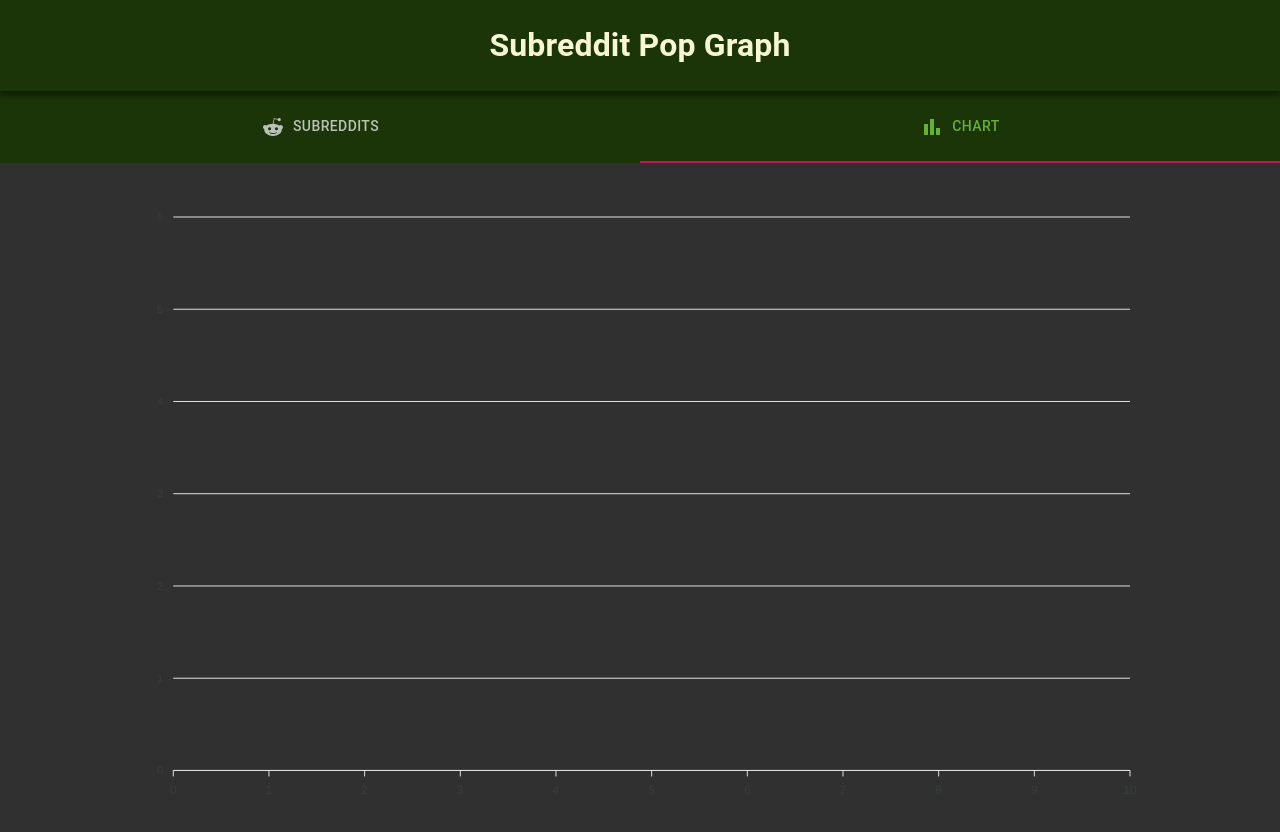
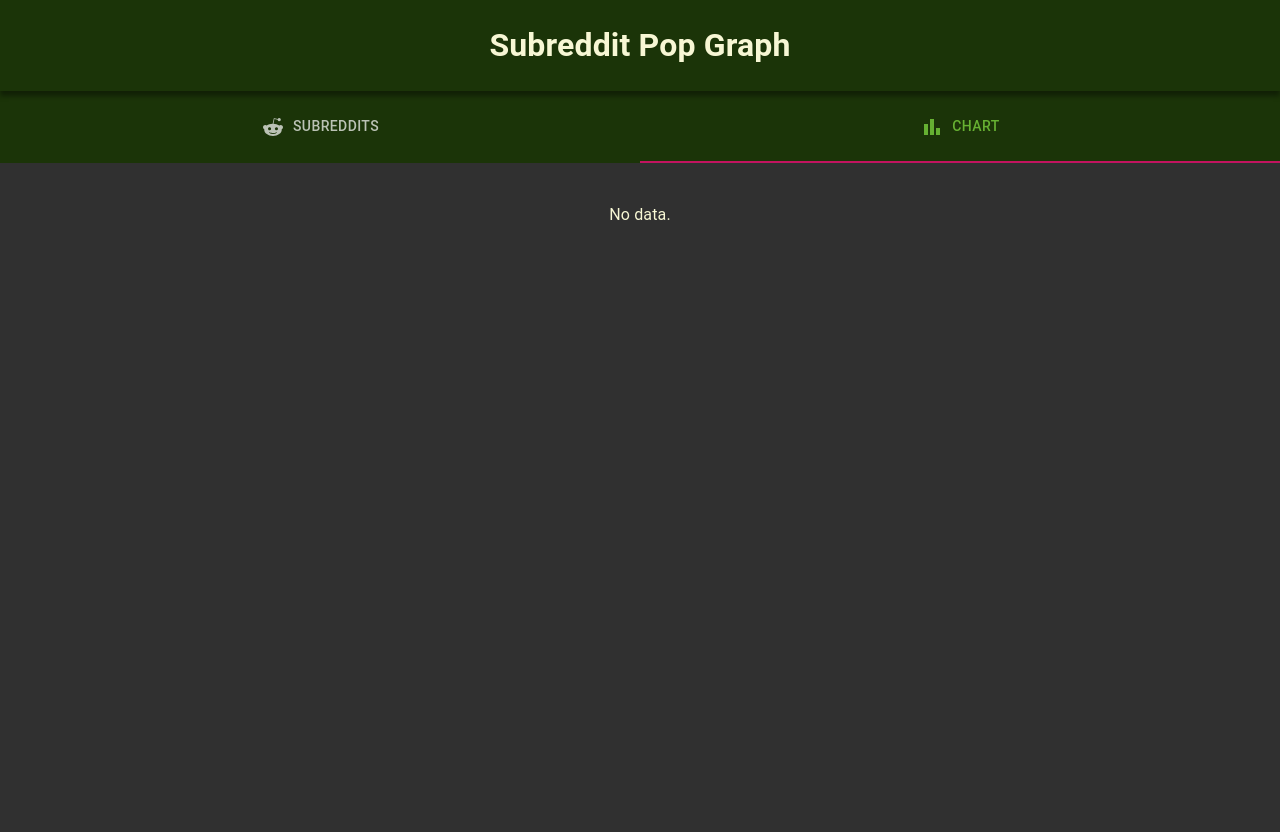
Before and after one commit to caseydulong/subreddit-pop-graph, a React (Create React App) app: page / in a window 1280 px wide. Both pictures are taken after a click on the tab "CHART". Shown: the top 832 px of the page. After the commit the page ends 800 px from the top, so only its background shows below. Built offline with nearby package versions, Linux system fonts and the light colour scheme; no server answers.

Commit message:
Chart tab displays no data message if no data

```diff
--- a/src/Graph.js
+++ b/src/Graph.js
@@ -3,6 +3,12 @@ import Chart from 'react-apexcharts'
 
 export default class Graph extends React.Component {
   render() {
+    let noData = true
+    if (this.props.options.xaxis.categories.length != 0) noData = false
+
+    if (noData) return (
+      <p>No data.</p>
+    )
     return (
       <div className='Graph'>
         <div className='Graph-container'>
```
